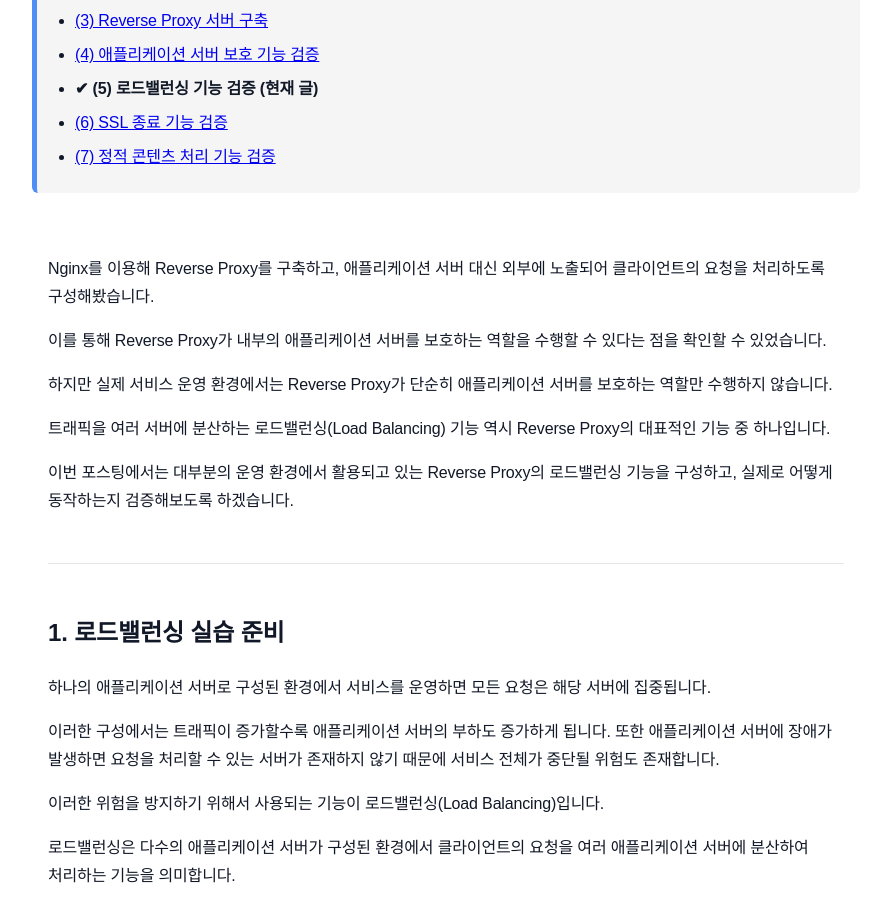
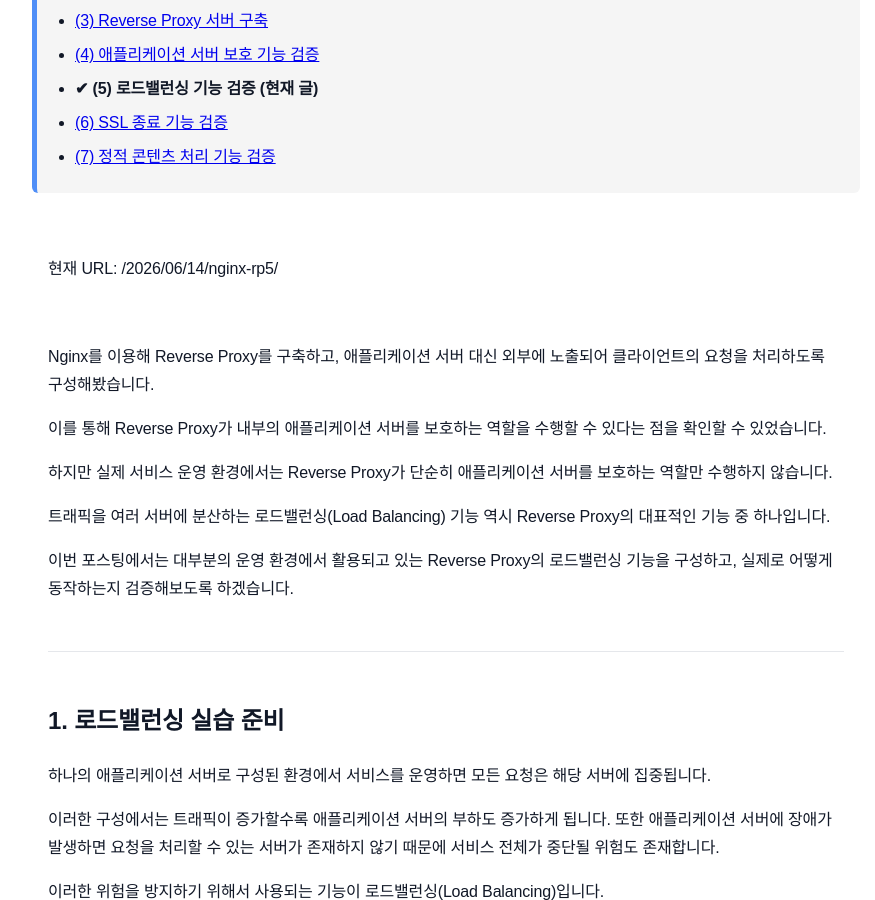
Before and after one commit to sanghoon-lee/sanghoon-lee.github.io, a Jekyll site: the page built from _posts/2026-06-14-nginx-rp5.md, in a window 1280 px wide and 900 px high, scrolled down 591 px. Shown: the whole window, without its empty margins (194-1069 px from the left). Built offline with Jekyll 4.4.1, drawn with Linux system fonts in a browser that asks for light colours; nearby versions of some CDN libraries; comment, search, counter and statistics services are not loaded.

Commit message:
next포스팅 오류 수정

```diff
--- a/_posts/2026-06-14-nginx-rp5.md
+++ b/_posts/2026-06-14-nginx-rp5.md
@@ -14,6 +14,24 @@ tags:
   - 아키텍처
   - 자바
 ---
+
+현재 URL: {{ page.url }}
+
+<br>
+
+{% for post in series.posts %}
+  {{ forloop.index0 }}
+  / {{ post.title }}
+  / {{ post.url }}
+
+  {% if page.url == post.url %}
+    ← 현재 글 MATCH
+  {% endif %}
+
+  <br>
+{% endfor %}
+
+
 
 Nginx를 이용해 Reverse Proxy를 구축하고, 애플리케이션 서버 대신 외부에 노출되어 클라이언트의 요청을 처리하도록 구성해봤습니다.
 
```
